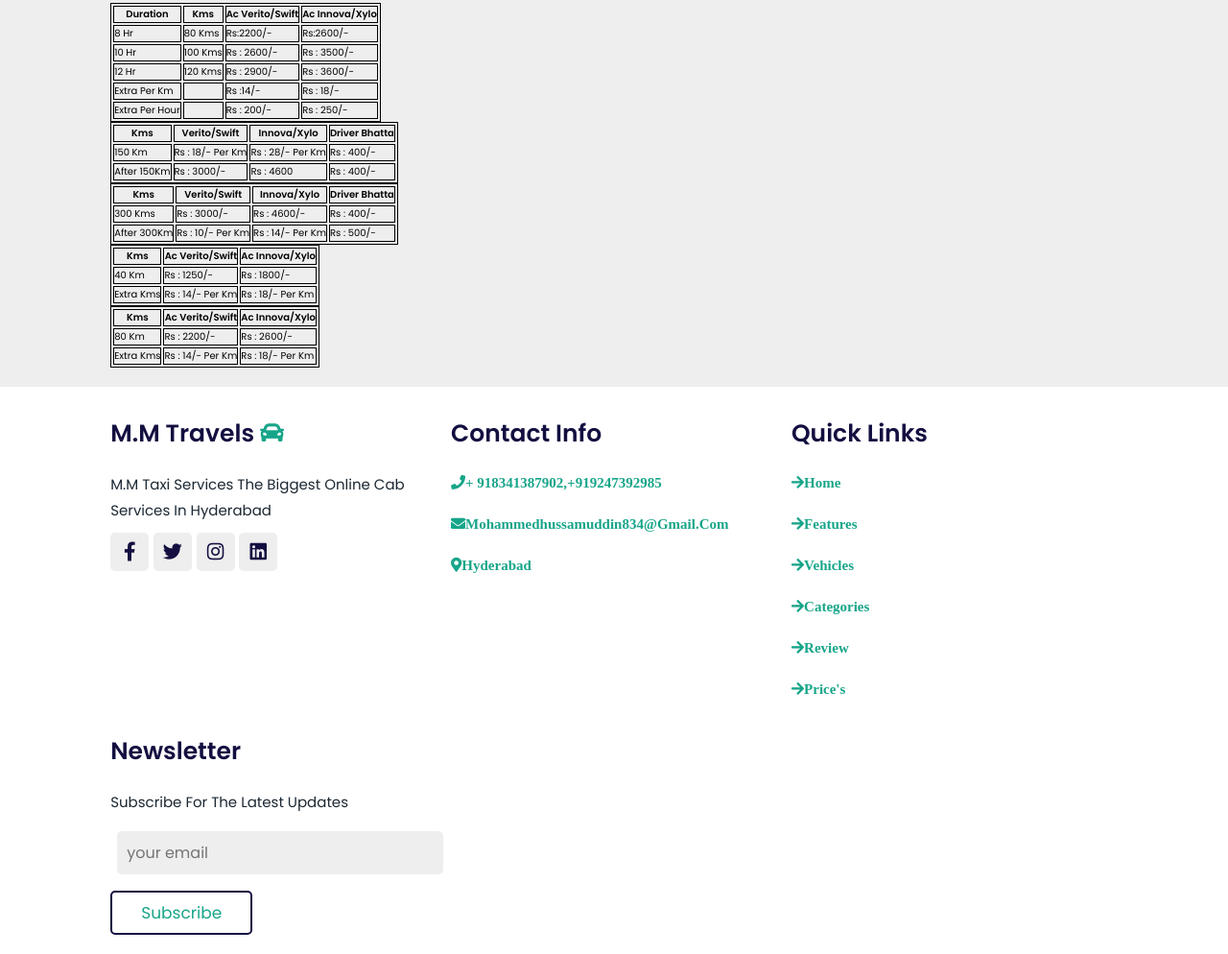
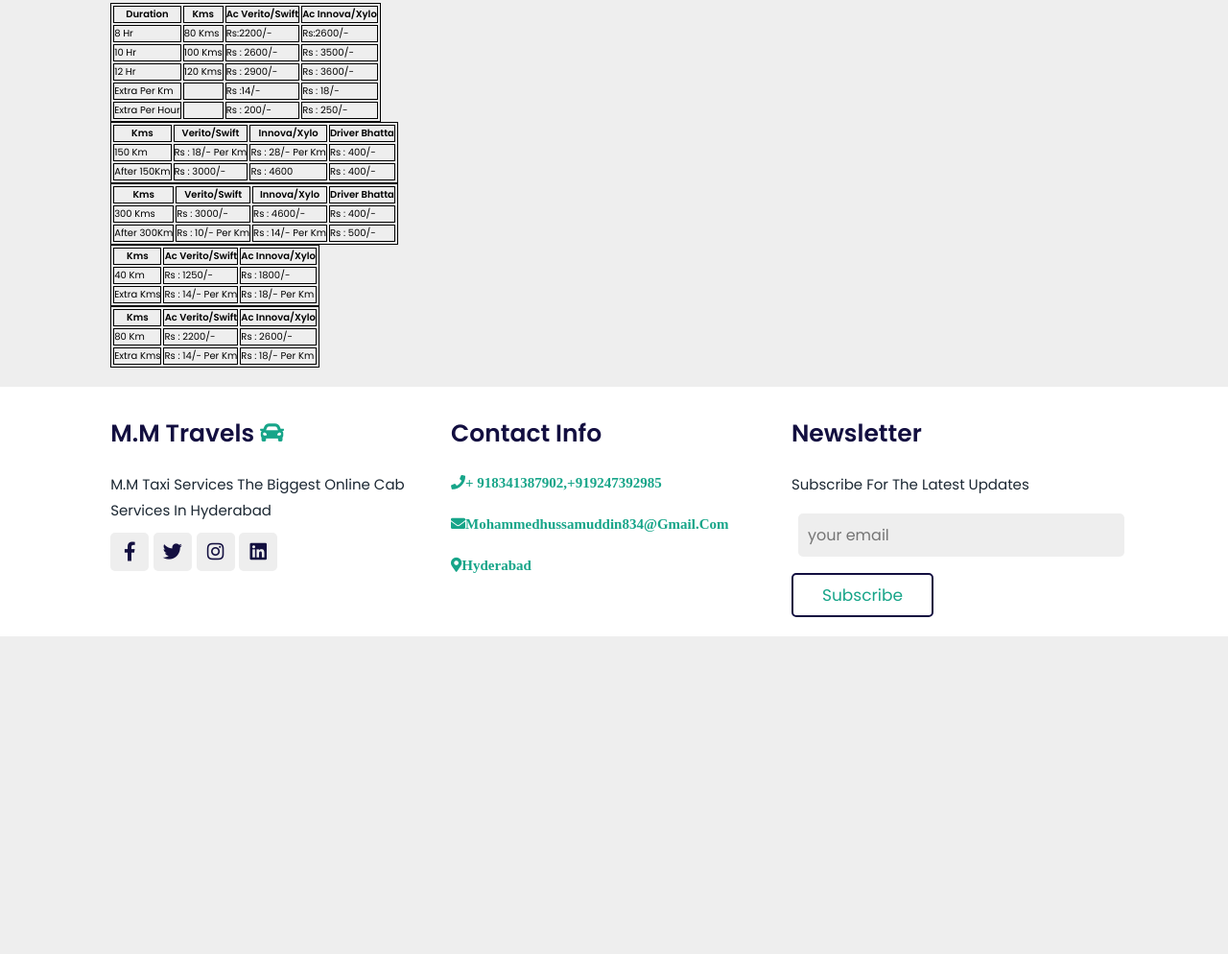
Before and after one commit to hussamuddin834/MM.Travels.gethub.io, a plain HTML site: page index.html in a window 1280 px wide. Shown: the part 2753-3747 px from the top of the page at 96% size. After the commit the page ends 3416 px from the top, so only its background shows below. Drawn offline with nearby package versions, Linux system fonts and the light colour scheme; a script that the page names is missing.

Commit message:
remove.html

```diff
--- a/index.html
+++ b/index.html
@@ -604,15 +604,7 @@
             <a href="#" class="links"> <i class="fas fa-map-marker-alt">Hyderabad</i></a>
         </div>
 
-        <div class="box">
-            <h3>Quick Links</h3>
-            <a href="#" class="links"> <i class="fas fa-arrow-right">Home</i></a>
-            <a href="#" class="links"> <i class="fas fa-arrow-right">features</i></a>
-            <a href="#" class="links"> <i class="fas fa-arrow-right">vehicles</i></a>
-            <a href="#" class="links"> <i class="fas fa-arrow-right">categories</i></a>
-            <a href="#" class="links"> <i class="fas fa-arrow-right">review</i></a>
-            <a href="#" class="links"> <i class="fas fa-arrow-right">price's</i></a>
-        </div>
+
 
         <div class="box">
             <h3>Newsletter</h3>
```
